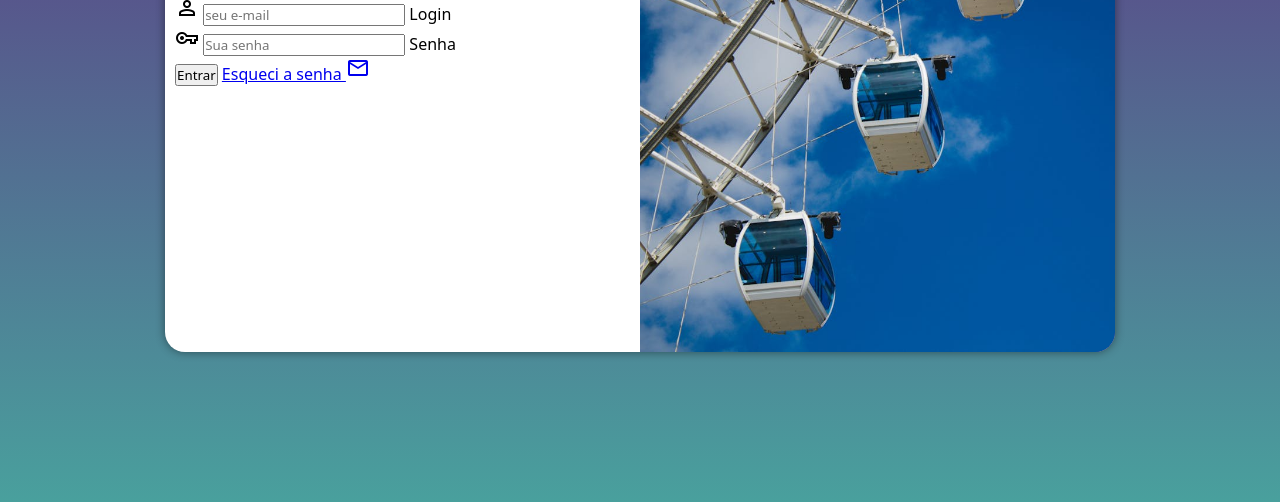
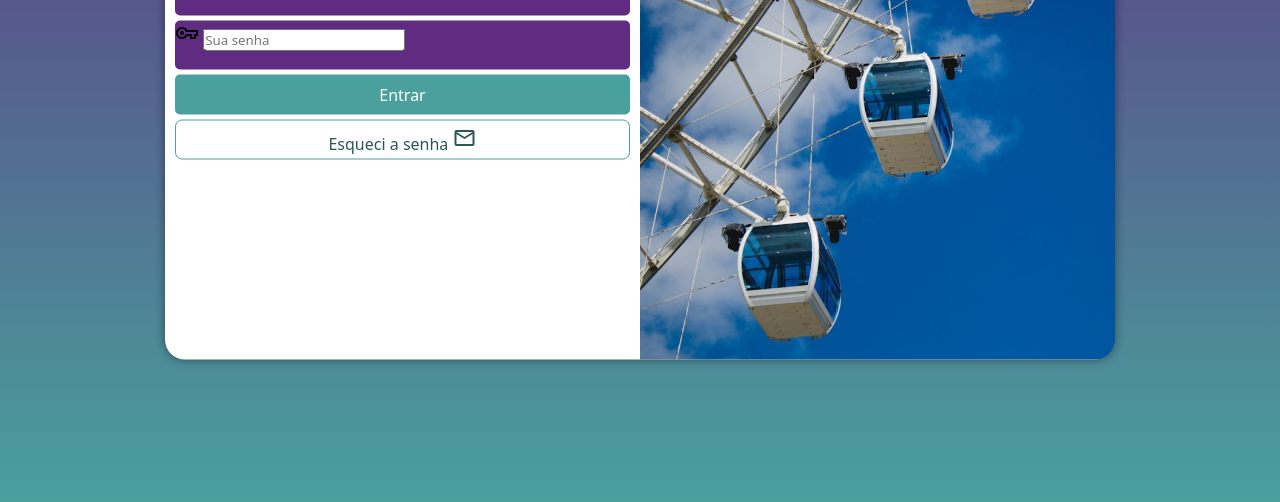
Before and after one commit to dalessandrosantos/projeto-login, a plain HTML site: page index.html in a window 1280 px wide. Shown: the part 298-800 px from the top of the page. Drawn offline with nearby package versions, Linux system fonts and the light colour scheme.

Commit message:
formatação do formulário

```diff
--- a/estilos/style.css
+++ b/estilos/style.css
@@ -33,7 +33,7 @@ section#login {
 
     background-color: white;
     width: 250px;
-    height: 500px;
+    height: 515px;
     border-radius: 20px;
     box-shadow: 0px 0px 10px rgba(0, 0, 0, 0.447);
 
@@ -63,3 +63,55 @@ div#formulario > h1 {
 div#formulario > p {
     font-size: 0.8em;
 }
+
+form > div.campo {
+    background-color: #5f2c82;
+    width: 100%;
+    display: block;
+    height: 49px;
+    border-radius: 5px;
+    margin: 5px 0px;
+}
+
+div.campo > label {
+    display: none;
+}
+
+form > input[type=submit] {
+    display: block;
+    font-size: 1em;
+    width: 100%;
+    height: 40px;
+    background-color: #49a09d;
+    color: white;
+    border: none;
+    border-radius: 5px;
+    cursor: pointer;
+}
+
+form > input[type=submit]:hover {
+    background-color: #295857;
+}
+
+form > a.botao {
+    display: block;
+    text-align: center;
+    font-size: 1em;
+    width: 100%;
+    height: 40px;
+    padding-top: 5px;
+    margin-top: 5px;
+    background-color: white;
+    color: #295857;
+    border: 1px solid #49a09d;
+    border-radius: 7px;
+    text-decoration: none;
+}
+
+form > a.botao:hover {
+    background-color: #6cd3cf;
+}
+
+form > a.botao > i {
+    font-size: 0.8em;
+}
--- a/index.html
+++ b/index.html
@@ -16,7 +16,7 @@
             </div>
             <div id="formulario">
                 <h1>Login</h1>
-                <p>Seja bem-vindo(a) novamente. Faça login para acessar sua conta e poder fazer as configurações no seu ambiente.</p>
+                <p>Seja bem-vindo(a) novamente. Faça login para acessar sua conta.</p>
                 <form action="login.php" method="post" autocomplete="on">
                     <div class="campo">
                         <span class="material-symbols-outlined">person</span>
@@ -29,7 +29,7 @@
                         <label for="isenha">Senha</label>
                     </div>
                     <input type="submit" value="Entrar">
-                    <a href="esqueci.html">
+                    <a href="esqueci.html" class="botao">
                         Esqueci a senha <span class="material-symbols-outlined">mail</span>
                     </a>
 
```
